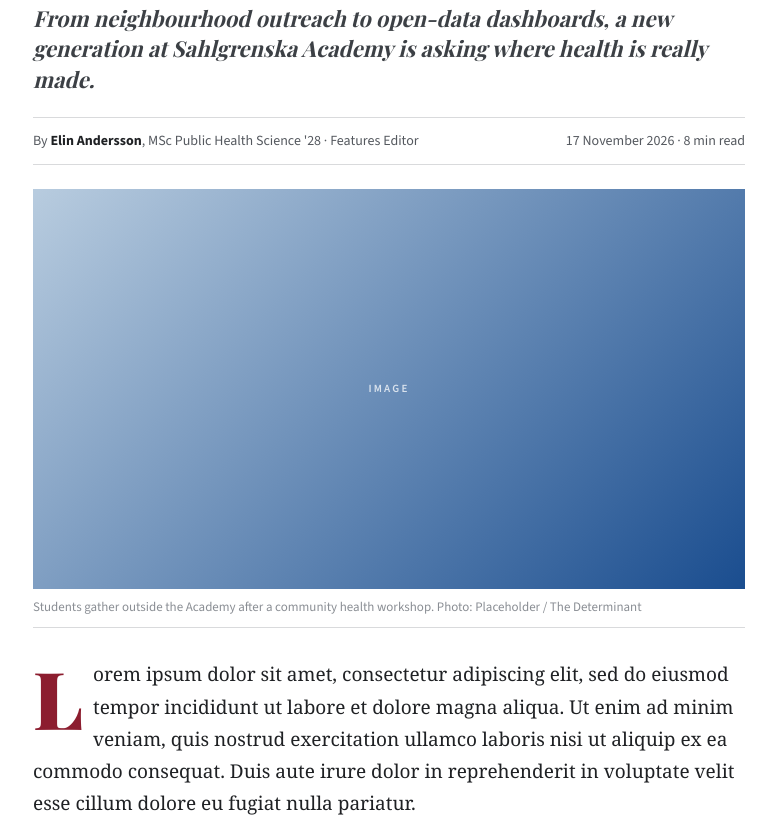
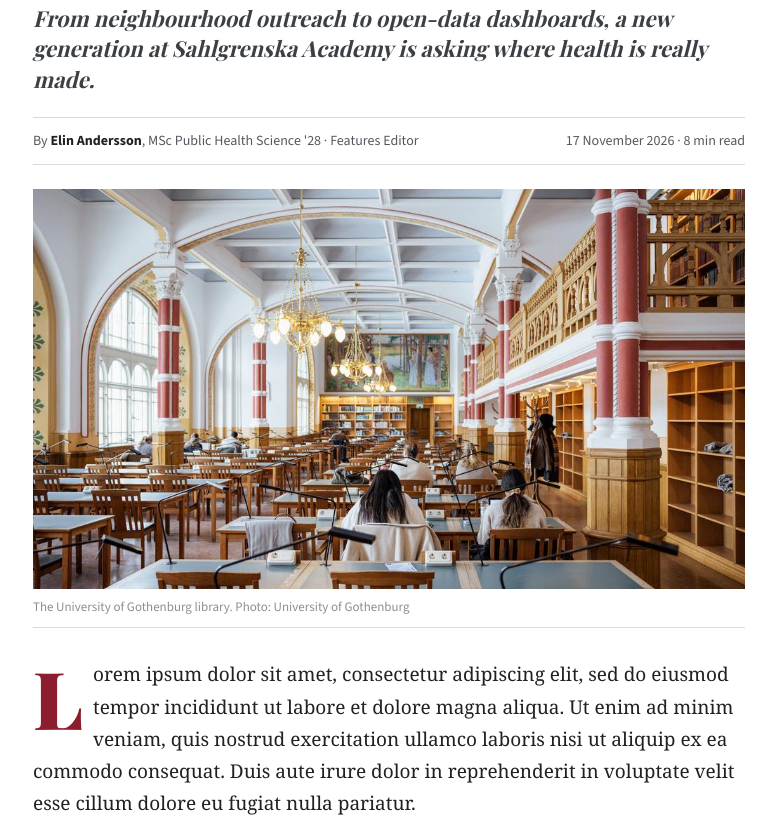
Before and after one commit to alicepg/the-determinant, an Eleventy site: page content/articles/quiet-revolution-public-health.md in a window 1280 px wide. Shown: the part 670-1495 px from the top of the page, without its empty margins (251-1027 px from the left). Built offline with nearby package versions, Linux system fonts and the light colour scheme; Eleventy itself is replaced by a stand-in of ours; files that its build step writes are made by us from their sources; a web font is replaced by a local one.

Commit message:
Add library photo to cover story

```diff
--- a/content/articles/quiet-revolution-public-health.md
+++ b/content/articles/quiet-revolution-public-health.md
@@ -6,8 +6,8 @@ author: "Elin Andersson"
 authorBio: "MSc Public Health Science '28 · Features Editor"
 published: true
 coverStory: true
-coverImage: ""
-imageCredit: "Students gather outside the Academy after a community health workshop. Photo: Placeholder / The Determinant"
+coverImage: "/images/gothenburg-library.png"
+imageCredit: "The University of Gothenburg library. Photo: University of Gothenburg"
 excerpt: "From neighbourhood outreach to open-data dashboards, a new generation at Sahlgrenska Academy is asking where health is really made."
 readTime: 8
 ---
```
Also changed, not shown: public/images/gothenburg-library.png (added).
